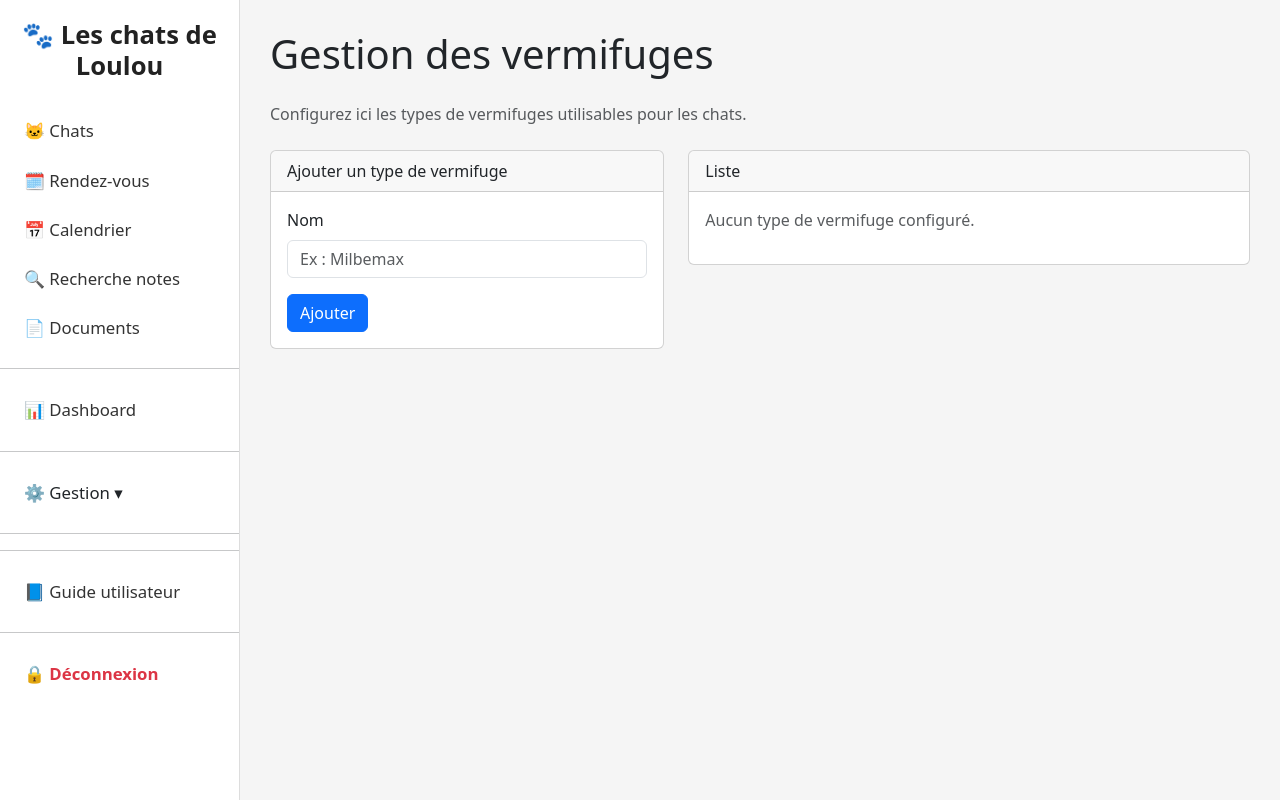
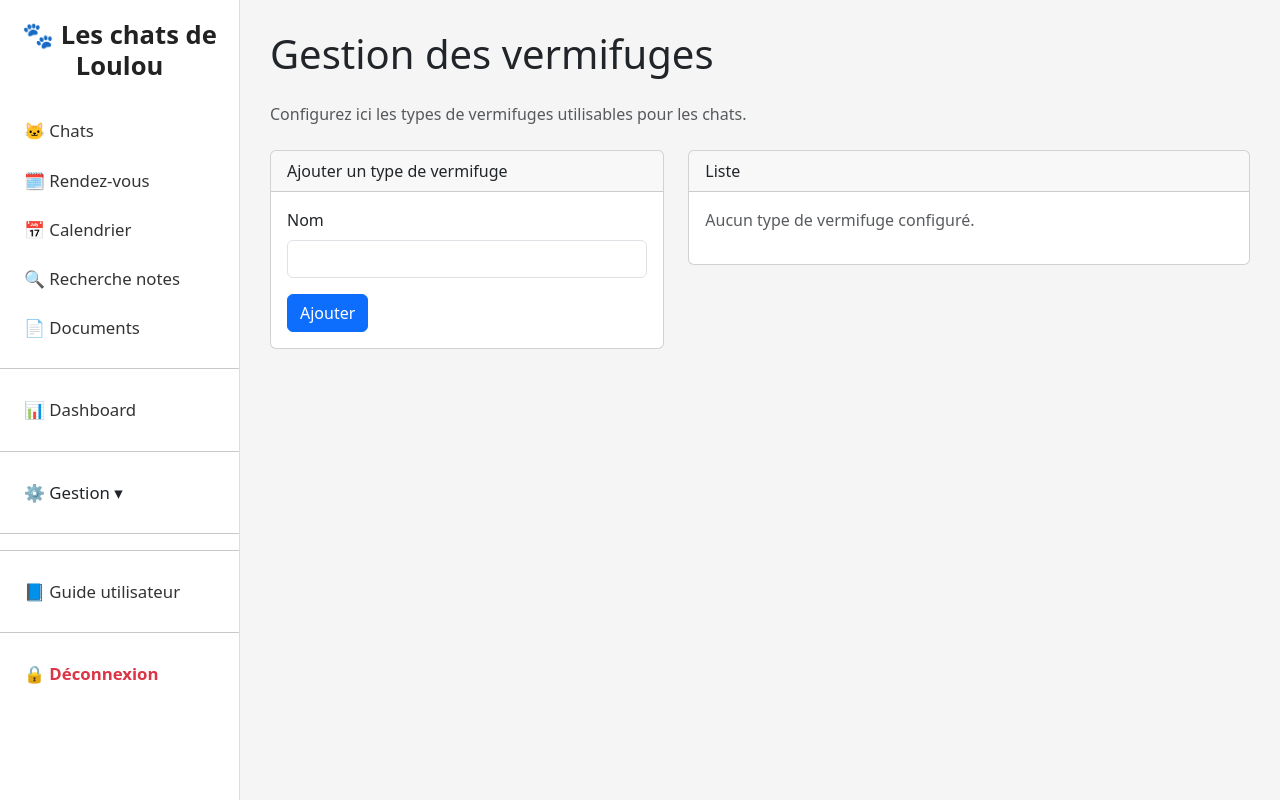
Before and after one commit to Sqnk/leschatsdelou, a Flask app: page /manage_deworming in a window 1280 px wide. Run offline with Flask 3, Linux system fonts and the light colour scheme; the visitor is signed in with stand-in values (Sample User, id 1); data that the repository does not hold is empty; parts of the project's set-up code (start-up, migrations or seed data) failed here and were passed over; some libraries are stand-ins or nearby versions.

Commit message:
Add files via upload

```diff
--- a/templates/manage_deworming.html
+++ b/templates/manage_deworming.html
@@ -19,7 +19,6 @@
             <input type="text"
                    name="name"
                    class="form-control"
-                   placeholder="Ex : Milbemax"
                    required>
           </div>
 
```
